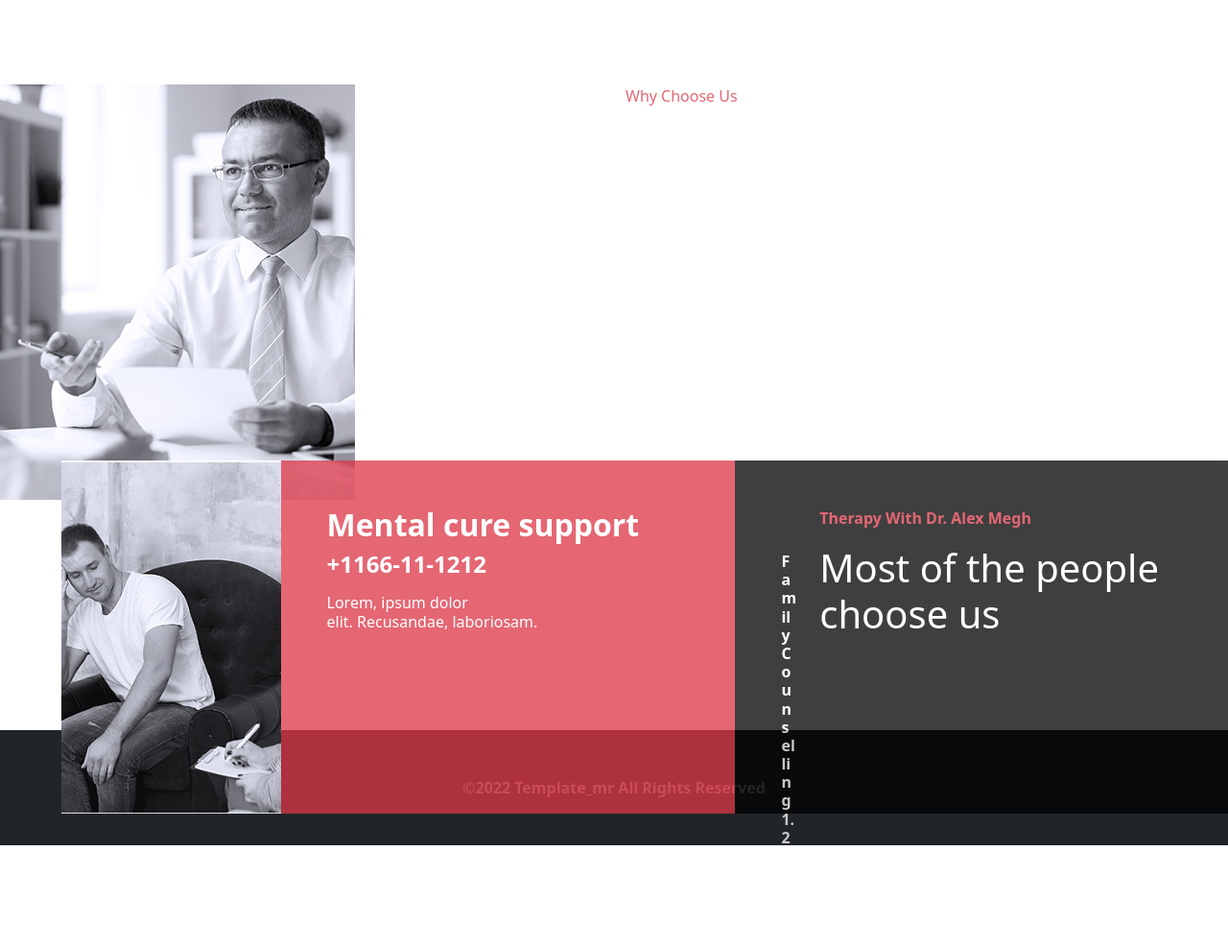
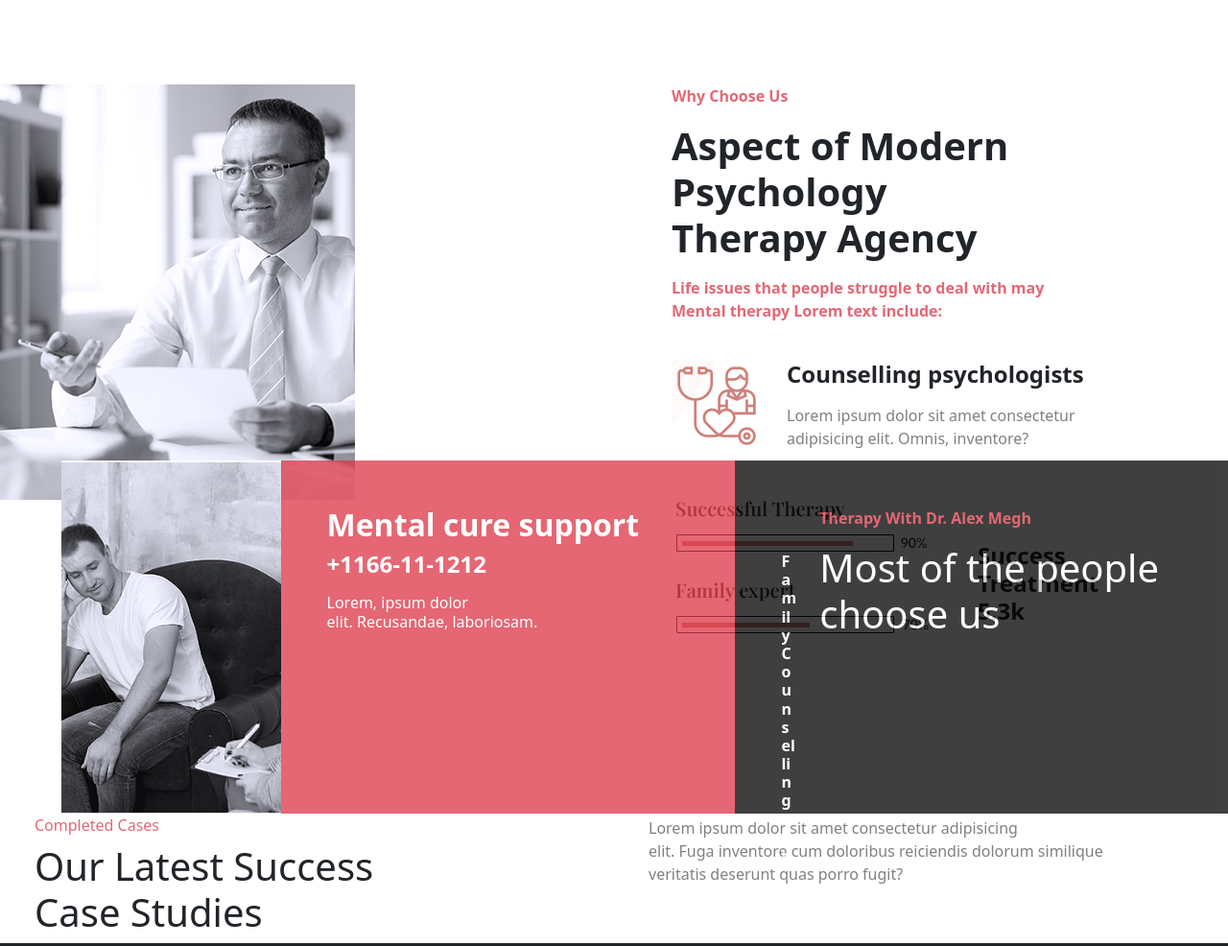
Before and after one commit to gulshan25/Sycols, a plain HTML site: page index2.html in a window 1280 px wide. Shown: the part 3160-4146 px from the top of the page at 96% size. Drawn offline with nearby package versions, Linux system fonts and the light colour scheme.

Commit message:
first commit

```diff
--- a/index2.html
+++ b/index2.html
@@ -311,15 +311,58 @@
                     </div>
                 </div>
                 <div class="col-xl-6 py-5 my-5">
-                    <div class="w_choose_u py-5">
-                        <p class="text-capitalize text-danger opacity-75">why choose us</p>
-                        <p></p>
-                        <p></p>
+                    <div class="w_choose_u py-5 px-5">
+                        <p class="text-capitalize text-danger opacity-75 fw-semibold">
+                            why choose us
+                        </p>
+                        <p class="display-6 fw-bold">
+                            Aspect of Modern<br />Psychology<br />Therapy Agency
+                        </p>
+                        <p class="text-danger opacity-75 fw-semibold">
+                            Life issues that people struggle to deal with may<br />Mental therapy Lorem text include:
+                        </p>
+                        <div class="counselling py-4">
+                            <div class="counselling_box d-flex">
+                                <a href="">
+                                    <img src="/images/Capture2.PNG" class="" alt="" />
+                                </a>
+                                <div class="counselling_text px-4">
+                                    <p class="fw-bold h4">Counselling psychologists</p>
+                                    <p class="text py-2">
+                                        Lorem ipsum dolor sit amet consectetur<br /> adipisicing elit. Omnis, inventore?
+                                    </p>
+                                </div>
+                            </div>
+                        </div>
+                        <div class="success d-flex">
+                            <a href="">
+                                <img src="/images/Capture3.PNG" alt="" />
+                            </a>
+                            <p class="px-5 py-5 h4 fw-bold">
+                                Success <br />Treatment<br /> 5.3k
+                            </p>
                         </div>
                     </div>
                 </div>
 
+                <div class="row justify-content-between">
+                    <div class="col-md-6 px-5 d-block">
+
+                        <p class="text-danger opacity-75 text-bold h6">Completed Cases</p>
+                        <p class="h1">Our Latest Success<br>Case Studies</p>
+
+                    </div>
+                    <div class="col-md-6 px-5">
+                        <p class="lorem_text ">Lorem ipsum dolor sit amet consectetur adipisicing <br>elit. Fuga inventore cum doloribus reiciendis dolorum similique <br>veritatis deserunt quas porro fugit?</p>
+                    </div>
+                </div>
+
                 <!-- why  -->
+
+                <!-- cases -->
+
+
+                <!-- cases -->
 
                 <!-- footer -->
 
--- a/style2.css
+++ b/style2.css
@@ -94,6 +94,15 @@ i {
     height: 70%;
 }
 
-.row {
+
+/* .row {
     margin: 0 auto;
+} */
+
+.text {
+    color: gray;
 }
+
+.lorem_text {
+    color: gray;
+}
```
Lines whose indentation alone changed are shown as unchanged.
